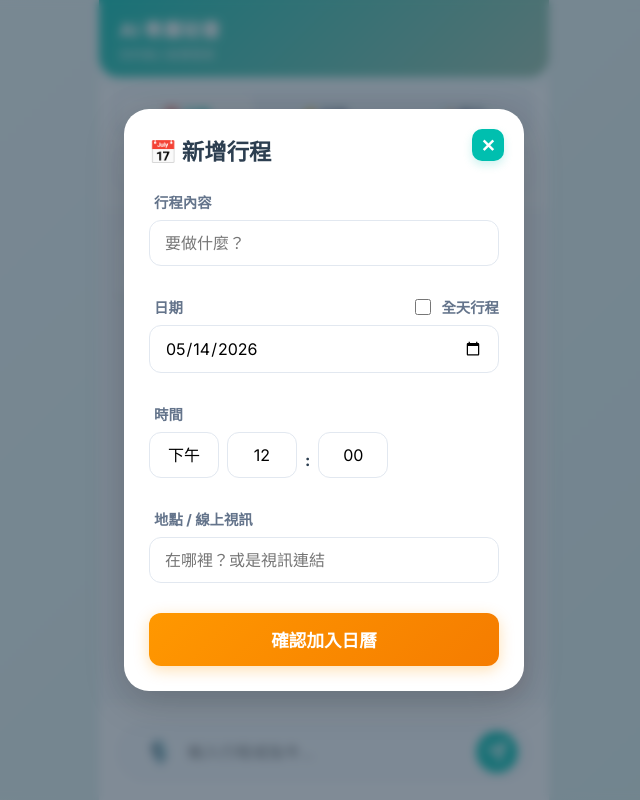
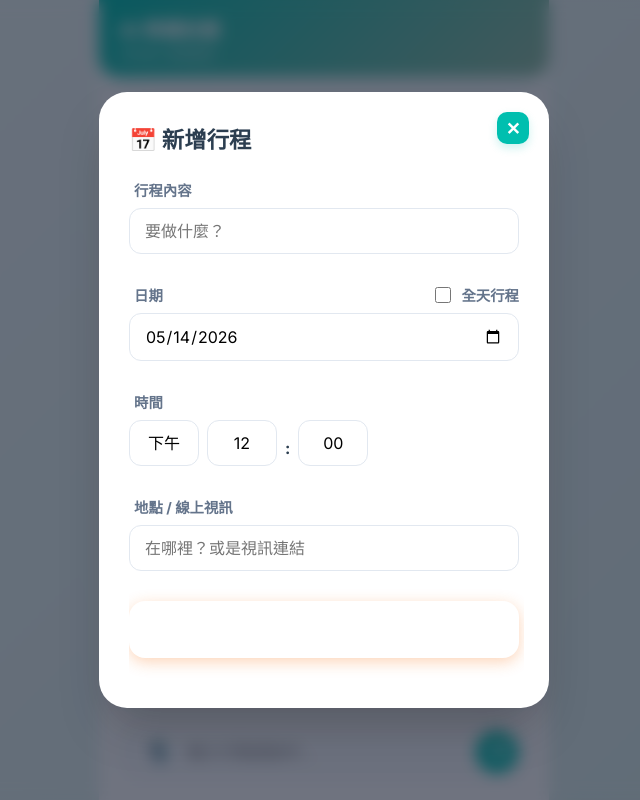
Before and after one commit to ulir976272866-arch/ai-personal-secretary, a Flask app: page / in a window 1280 px wide, after a click on "➕ 新增". Shown: the whole page, without its empty margins (316-956 px from the left). Run offline with Flask 3, Linux system fonts and the light colour scheme.

Commit message:
介面優化

```diff
--- a/static/css/style.css
+++ b/static/css/style.css
@@ -399,14 +399,14 @@ button, .calc-btn, .send-btn, .voice-btn, .close-modal, .menu-trigger {
     display: none;
     position: fixed;
     top: 0; left: 0; width: 100%; height: 100%;
-    background: rgba(44, 62, 80, 0.6);
-    backdrop-filter: blur(5px);
+    background: rgba(15, 23, 42, 0.6);
+    backdrop-filter: blur(8px);
+    -webkit-backdrop-filter: blur(8px);
     z-index: 1000;
     align-items: center;
     justify-content: center;
-    overflow-y: auto; /* 允許垂直捲動 */
-    padding: 20px 0;
     overscroll-behavior: contain;
+    transition: all 0.3s ease;
 }
 
 .modal-backdrop.show { display: flex; }
@@ -414,14 +414,27 @@ button, .calc-btn, .send-btn, .voice-btn, .close-modal, .menu-trigger {
 .modal-content {
     background: white;
     width: 92%;
-    max-width: 400px;
-    padding: 25px;
-    border-radius: 25px;
-    animation: slideUp 0.3s ease-out;
+    max-width: 450px;
+    padding: 30px;
+    border-radius: 28px;
+    animation: modalPop 0.4s cubic-bezier(0.175, 0.885, 0.32, 1.275);
     position: relative;
-    max-height: calc(100vh - 40px); /* 確保高度不超過螢幕 */
-    overflow-y: auto; /* 內容過長時可捲動 */
-    box-shadow: 0 10px 40px rgba(0,0,0,0.2);
+    max-height: 85vh;
+    display: flex;
+    flex-direction: column;
+    box-shadow: 0 25px 50px -12px rgba(0, 0, 0, 0.25);
+}
+
+.modal-body {
+    flex: 1;
+    overflow-y: auto;
+    padding-right: 5px;
+    margin-right: -5px;
+}
+
+@keyframes modalPop {
+    from { transform: scale(0.9) translateY(20px); opacity: 0; }
+    to { transform: scale(1) translateY(0); opacity: 1; }
 }
 
 .close-modal {
@@ -588,16 +613,25 @@ button, .calc-btn, .send-btn, .voice-btn, .close-modal, .menu-trigger {
 
 .submit-btn {
     width: 100%;
-    padding: 14px;
+    padding: 16px;
     border: none;
-    border-radius: 12px;
-    background: linear-gradient(135deg, #ff9800, #f57c00);
+    border-radius: 16px;
+    background: linear-gradient(135deg, var(--accent-orange), #ea580c);
     color: white;
     font-size: 1.1rem;
     font-weight: 700;
     cursor: pointer;
-    transition: all 0.3s ease;
-    box-shadow: 0 4px 15px rgba(255, 152, 0, 0.3);
+    transition: all 0.3s cubic-bezier(0.4, 0, 0.2, 1);
+    box-shadow: 0 4px 15px rgba(249, 115, 22, 0.3);
+    display: flex;
+    align-items: center;
+    justify-content: center;
+    gap: 8px;
+}
+
+.submit-btn:active {
+    transform: scale(0.98);
+    opacity: 0.9;
 }
 
 .submit-btn.disabled {
@@ -688,3 +722,29 @@ button, .calc-btn, .send-btn, .voice-btn, .close-modal, .menu-trigger {
 #chatHistory::-webkit-scrollbar-thumb:hover {
     background: #94a3b8;
 }
+
+/* H5 Premium Additions */
+.loading-spinner {
+    font-size: 1.5rem;
+    animation: spin 1s linear infinite;
+    display: inline-block;
+}
+
+@keyframes spin {
+    from { transform: rotate(0deg); }
+    to { transform: rotate(360deg); }
+}
+
+.modal-body {
+    flex: 1;
+    overflow-y: auto;
+    -webkit-overflow-scrolling: touch;
+    padding-bottom: 20px;
+}
+
+/* Fix for mobile keyboard covering inputs */
+@media screen and (max-height: 500px) {
+    .modal-content {
+        max-height: 95vh;
+    }
+}
--- a/static/js/app.js
+++ b/static/js/app.js
@@ -200,52 +200,67 @@ document.addEventListener('DOMContentLoaded', () => {
     };
 
     window.loadWishes = async () => {
-        const res = await fetch('/api/wishlist');
-        const data = await res.json();
         const list = document.getElementById('wish_list');
         const summary = document.getElementById('wish_summary');
         if (!list) return;
 
+        // 顯示載入中
+        list.innerHTML = `
+            <div style="text-align: center; padding: 30px; color: #94a3b8;">
+                <div class="loading-spinner" style="margin-bottom: 10px;">⌛</div>
+                正在讀取願望清單...
+            </div>
+        `;
+
+        try {
+            const res = await fetch('/api/wishlist');
+            const data = await res.json();
+
             let totalBudget = 0;
             const activeWishes = data.filter(i => i.狀態 === '想買');
+
+            if (activeWishes.length === 0) {
+                list.innerHTML = '<div style="color: #94a3b8; text-align: center; padding: 40px 20px;">目前沒有正在進行的願望 ✨<br><small style="opacity: 0.7;">點擊上方 + 按鈕開始許願吧！</small></div>';
+                if (summary) summary.innerHTML = '';
+                return;
+            }
 
             list.innerHTML = activeWishes.reverse().map(item => {
                 const price = parseInt(item.預估價格) || 0;
                 totalBudget += price;
                 return `
-                <div style="background: #fff; border: 1px solid #f1f5f9; padding: 15px; border-radius: 12px; margin-bottom: 12px; box-shadow: 0 4px 6px -1px rgba(0,0,0,0.05);">
-                    <div style="display: flex; justify-content: space-between; align-items: start; margin-bottom: 8px;">
-                        <div style="font-weight: 700; color: #1e293b; font-size: 1rem;">${item.商品名稱}</div>
-                        <div style="color: #f97316; font-weight: 800; font-size: 1.1rem;">$${item.預估價格}</div>
+                    <div style="background: #fff; border: 1px solid #f1f5f9; padding: 18px; border-radius: 18px; margin-bottom: 15px; box-shadow: 0 4px 12px rgba(0,0,0,0.03); transition: transform 0.2s;" onactive="this.style.transform='scale(0.98)'">
+                        <div style="display: flex; justify-content: space-between; align-items: flex-start; margin-bottom: 10px;">
+                            <div style="font-weight: 800; color: #1e293b; font-size: 1.1rem; flex: 1;">${item.商品名稱}</div>
+                            <div style="color: #f97316; font-weight: 900; font-size: 1.2rem; margin-left: 10px;">$${price.toLocaleString()}</div>
                         </div>
-                    <div style="font-size: 0.85rem; color: #64748b; line-height: 1.4; margin-bottom: 10px;">${item['備註/連結'] || ''}</div>
+                        <div style="font-size: 0.9rem; color: #64748b; line-height: 1.5; margin-bottom: 15px; background: #f8fafc; padding: 10px; border-radius: 10px;">${item['備註/連結'] || '無備註'}</div>
                         <div style="display: flex; justify-content: space-between; align-items: center;">
-                        <span style="font-size: 0.7rem; color: #cbd5e1;">${item.建立日期} (${item.分類})</span>
-                        <div style="display: flex; gap: 12px; align-items: center;">
+                            <span style="font-size: 0.75rem; color: #cbd5e1; font-weight: 500;">
+                                <span style="background: #f1f5f9; padding: 2px 6px; border-radius: 4px; margin-right: 5px;">${item.分類}</span>
+                                ${item.建立日期}
+                            </span>
+                            <div style="display: flex; gap: 15px; align-items: center;">
                                 <button onclick="window.editWish('${item['唯一 ID']}', '${item.商品名稱.replace(/'/g, "\\'")}', '${item.預估價格}', '${(item['備註/連結'] || '').replace(/'/g, "\\'")}', '${item.分類}')"
-                                    style="background: none; color: #94a3b8; border: none; padding: 0; font-size: 0.8rem; cursor: pointer; text-decoration: underline; transition: all 0.2s;"
-                                    onmouseover="this.style.color='#3b82f6'"
-                                    onmouseout="this.style.color='#94a3b8'">
+                                        style="background: none; color: #3b82f6; border: none; padding: 0; font-size: 0.85rem; cursor: pointer; font-weight: 600;">
                                     編輯
                                 </button>
-                            <button onclick="window.deleteWish('${item['唯一 ID']}', '${item.商品名稱.replace(/'/g, "\\'")}')"
-                                    style="background: none; color: #94a3b8; border: none; padding: 0; font-size: 0.8rem; cursor: pointer; text-decoration: underline; transition: all 0.2s;"
-                                    onmouseover="this.style.color='#ef4444'"
-                                    onmouseout="this.style.color='#94a3b8'">
-                                刪除
-                            </button>
                                 <button onclick="window.fulfillWish('${item['唯一 ID']}', '${item.商品名稱}', '${item.預估價格}')"
-                                    style="background: #f97316; color: white; border: none; padding: 5px 12px; border-radius: 20px; font-size: 0.8rem; cursor: pointer; font-weight: bold; transition: all 0.2s;">
+                                        style="background: linear-gradient(135deg, #f97316, #ea580c); color: white; border: none; padding: 7px 16px; border-radius: 20px; font-size: 0.85rem; cursor: pointer; font-weight: 800; box-shadow: 0 4px 10px rgba(249, 115, 22, 0.25);">
                                     圓夢 ✨
                                 </button>
                             </div>
                         </div>
                     </div>
                 `;
-        }).join('') || '<div style="color: #94a3b8; text-align: center; padding: 20px;">目前沒有正在進行的願望 ✨</div>';
+            }).join('');
 
             if (summary) {
-            summary.innerHTML = activeWishes.length > 0 ? `預算總計：$${totalBudget.toLocaleString()}` : '';
+                summary.innerHTML = `預算總計：$${totalBudget.toLocaleString()}`;
+            }
+        } catch (e) {
+            console.error('載入願望清單失敗:', e);
+            list.innerHTML = '<div style="color: #ef4444; text-align: center; padding: 20px;">載入失敗，請稍後再試 🔌</div>';
         }
     };
 
--- a/templates/index.html
+++ b/templates/index.html
@@ -2,7 +2,7 @@
 <html lang="zh-TW">
 <head>
     <meta charset="UTF-8">
-    <meta name="viewport" content="width=device-width, initial-scale=1.0">
+    <meta name="viewport" content="width=device-width, initial-scale=1.0, maximum-scale=1.0, user-scalable=no, viewport-fit=cover">
     <title>AI 行事曆助理</title>
     <link rel="manifest" href="/static/manifest.json">
     <meta name="theme-color" content="#6366f1">
```
Also changed, not shown: other parts of static/css/style.css (+22 -10 lines), other parts of templates/index.html (+15 -11 lines). Lines whose indentation alone changed are shown as unchanged.
